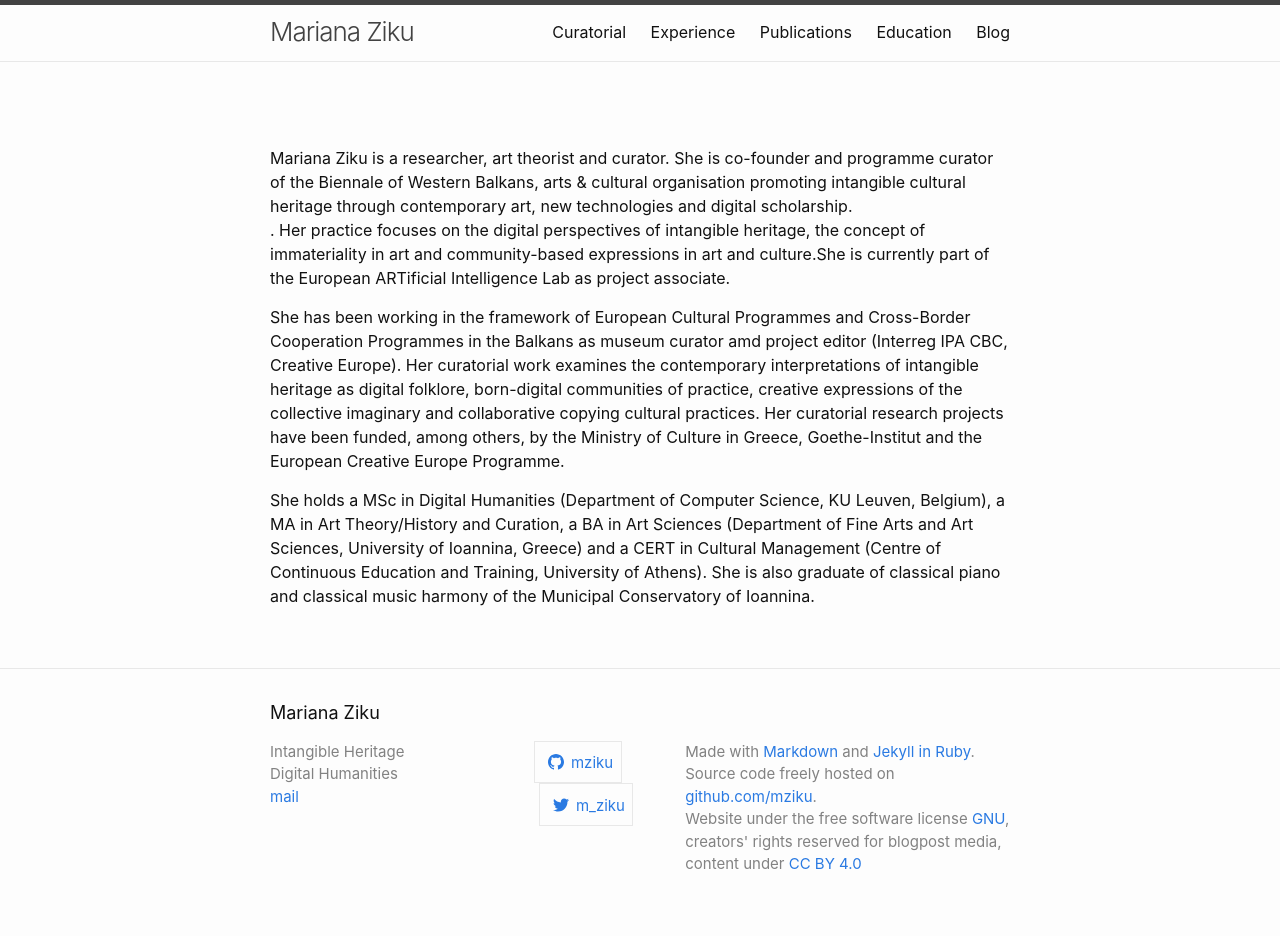
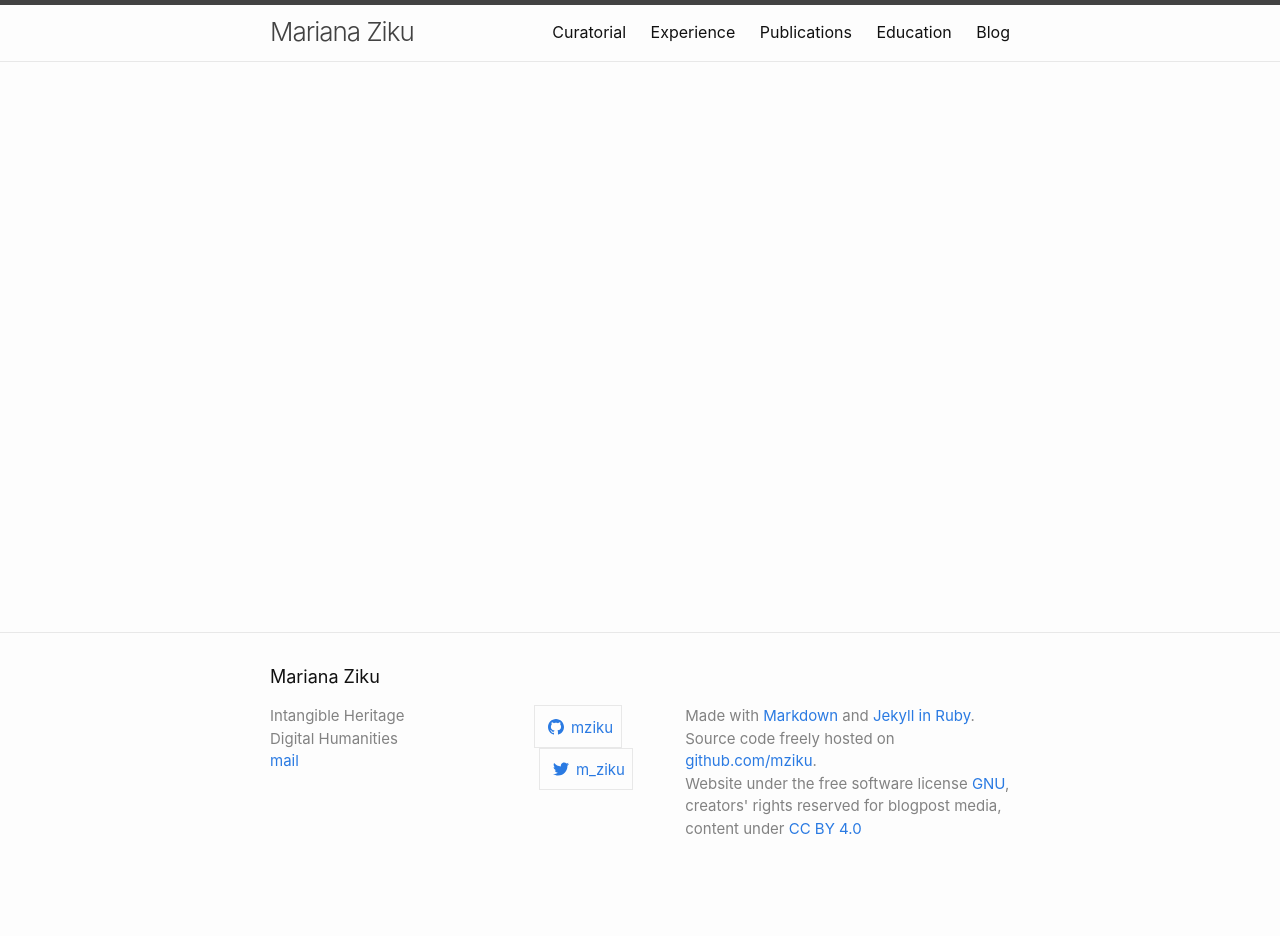
Before and after one commit to mziku/mziku.github.io, a Jekyll site: the page built from index.md, in a window 1280 px wide. Built offline with Jekyll 4.4.1, drawn with Linux system fonts in a browser that asks for light colours; after the commit the page ends 900 px from its top, so only the background shows below that.

Commit message:
Update index.md

```diff
--- a/index.md
+++ b/index.md
@@ -3,10 +3,3 @@ layout: page
 ---
 
 <br>
-Mariana Ziku is a researcher, art theorist and curator. She is co-founder and programme curator of the Biennale of Western Balkans, arts & cultural organisation promoting intangible cultural heritage through contemporary art, new technologies and digital scholarship.
-.
-Her practice focuses on the digital perspectives of intangible heritage, the concept of immateriality in art and community-based expressions in art and culture.She is currently part of the European ARTificial Intelligence Lab as project associate.
-
-She has been working in the framework of European Cultural Programmes and Cross-Border Cooperation Programmes in the Balkans as museum curator amd project editor (Interreg IPA CBC, Creative Europe). Her curatorial work examines the contemporary interpretations of intangible heritage as digital folklore, born-digital communities of practice, creative expressions of the collective imaginary and collaborative copying cultural practices. Her curatorial research projects have been funded, among others, by the Ministry of Culture in Greece, Goethe-Institut and the European Creative Europe Programme.
-
-She holds a MSc in Digital Humanities (Department of Computer Science, KU Leuven, Belgium), a MA in Art Theory/History and Curation, a BA in Art Sciences (Department of Fine Arts and Art Sciences, University of Ioannina, Greece) and a CERT in Cultural Management (Centre of Continuous Education and Training, University of Athens). She is also graduate of classical piano and classical music harmony of the Municipal Conservatory of Ioannina.
```
